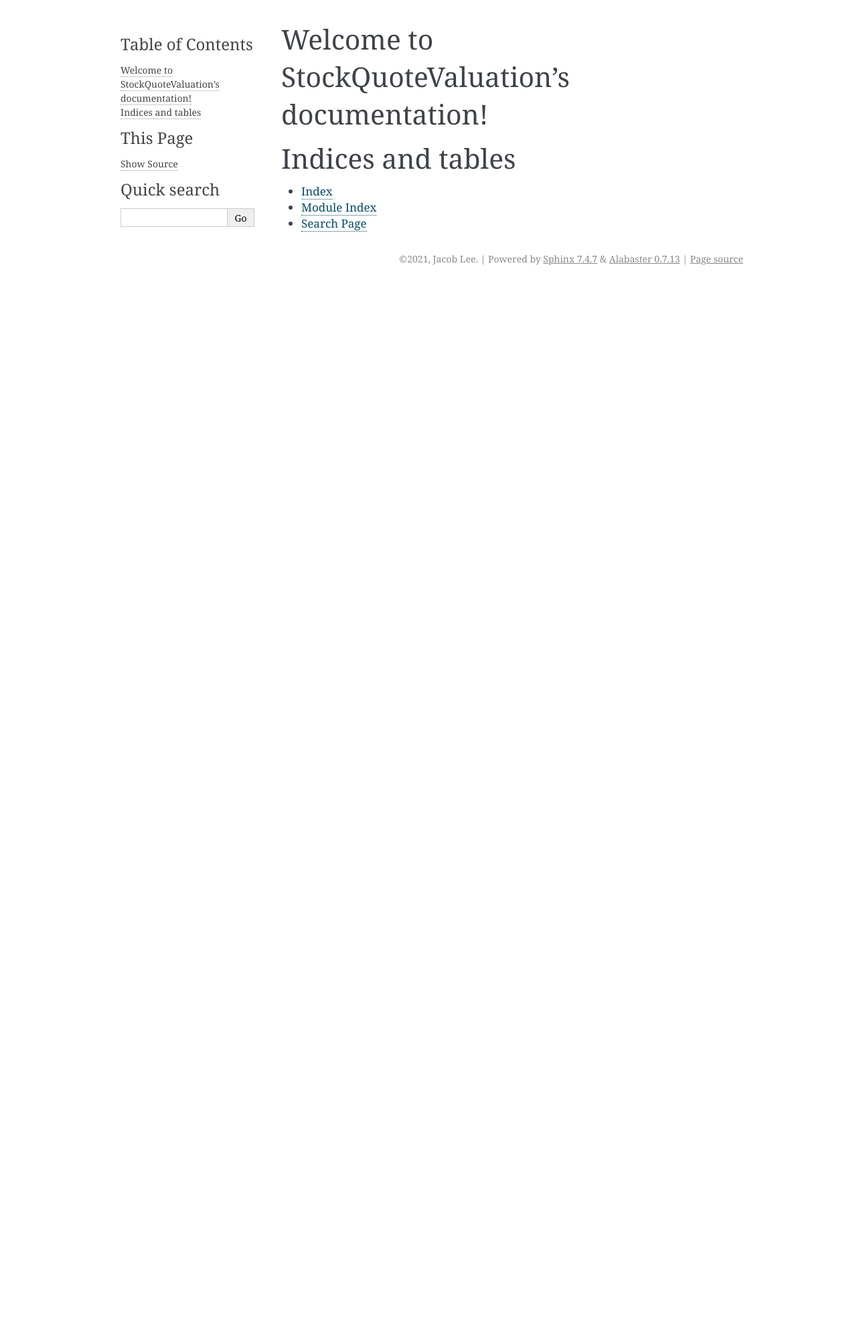
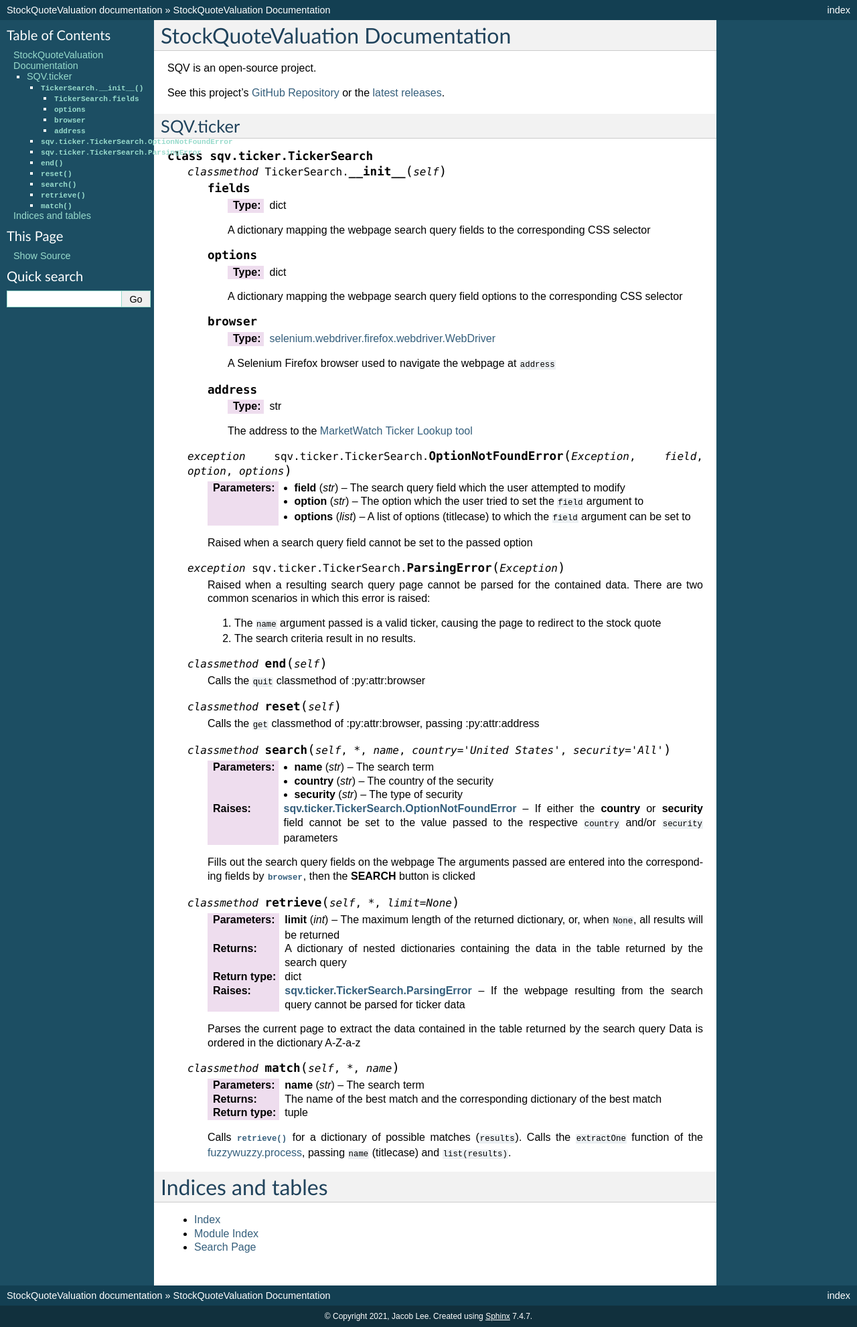
Before and after one commit to JLpython-py/StockQuoteValuation, a Sphinx documentation site: the page built from docs/source/index.rst, in a window 1280 px wide. Shown: the whole page at 67% size. Built offline with Sphinx 7.4.7, drawn with Linux system fonts in a browser that asks for light colours; before the commit the page ends 900 px from its top, so only the background shows below that.

Commit message:
Add documentation for SQV.ticker module

```diff
--- a/docs/source/conf.py
+++ b/docs/source/conf.py
@@ -44,7 +44,7 @@ exclude_patterns = []
 # The theme to use for HTML and HTML Help pages.  See the documentation for
 # a list of builtin themes.
 #
-html_theme = 'alabaster'
+html_theme = 'classic'
 
 # Add any paths that contain custom static files (such as style sheets) here,
 # relative to this directory. They are copied after the builtin static files,
--- a/docs/source/index.rst
+++ b/docs/source/index.rst
@@ -3,17 +3,115 @@
    You can adapt this file completely to your liking, but it should at least
    contain the root `toctree` directive.
 
-Welcome to StockQuoteValuation's documentation!
-===============================================
+###############################################################################
+StockQuoteValuation Documentation
+###############################################################################
 
 .. toctree::
    :maxdepth: 2
    :caption: Contents:
 
+SQV is an open-source project.
+
+See this project's `GitHub Repository`_ or the `latest releases`_.
+
+.. _GitHub Repository: https://github.com/JLpython-py/StockQuoteValuation
+.. _latest releases: https://github.com/JLpython-py/StockQuoteValuation/releases
+
+*******************************************************************************
+SQV.ticker
+*******************************************************************************
+
+.. py:class:: class sqv.ticker.TickerSearch
+
+   .. py:classmethod:: TickerSearch.__init__(self)
+
+      .. py:attribute:: fields
+
+         :type: dict
+
+         A dictionary mapping the webpage search query fields to the corresponding CSS selector
+
+      .. py:attribute:: options
+
+         :type: dict
+
+         A dictionary mapping the webpage search query field options to the corresponding CSS selector
+
+      .. py:attribute:: browser
+
+         :type: `selenium.webdriver.firefox.webdriver.WebDriver`_
+
+         A Selenium Firefox browser used to navigate the webpage at ``address``
+
+      .. py:attribute:: address
+
+         :type: str
+
+         The address to the `MarketWatch Ticker Lookup tool`_
+
+   .. py:exception:: sqv.ticker.TickerSearch.OptionNotFoundError(Exception, field, option, options)
+
+      :param str field: The search query field which the user attempted to modify
+      :param str option: The option which the user tried to set the ``field`` argument to
+      :param list options: A list of options (titlecase) to which the ``field`` argument can be set to
+
+      Raised when a search query field cannot be set to the passed option
+
+   .. py:exception:: sqv.ticker.TickerSearch.ParsingError(Exception)
+
+      Raised when a resulting search query page cannot be parsed for the contained data.
+      There are two common scenarios in which this error is raised:
+
+      #. The ``name`` argument passed is a valid ticker, causing the page to redirect to the stock quote
+      #. The search criteria result in no results.
+
+   .. py:classmethod:: end(self)
+
+      Calls the ``quit`` classmethod of :py:attr:browser
+
+   .. py:classmethod:: reset(self)
+
+      Calls the ``get`` classmethod of :py:attr:browser, passing :py:attr:address
+
+   .. py:classmethod:: search(self, *, name, country="United States", security="All")
+
+      :param str name: The search term
+      :param str country: The country of the security
+      :param str security: The type of security
+      :raises sqv.ticker.TickerSearch.OptionNotFoundError: If either the **country** or **security** field cannot be set to the value passed to the respective ``country`` and/or ``security`` parameters
+
+      Fills out the search query fields on the webpage
+      The arguments passed are entered into the corresponding fields by :py:attr:`browser`, then the **SEARCH** button is clicked
+
+   .. py:classmethod:: retrieve(self, *, limit=None)
+
+      :param int limit: The maximum length of the returned dictionary, or, when ``None``, all results will be returned
+      :return: A dictionary of nested dictionaries containing the data in the table returned by the search query
+      :rtype: dict
+      :raises sqv.ticker.TickerSearch.ParsingError: If the webpage resulting from the search query cannot be parsed for ticker data
+
+      Parses the current page to extract the data contained in the table returned by the search query
+      Data is ordered in the dictionary A-Z-a-z
+
+   .. py:classmethod:: match(self, *, name)
+
+      :param str name: The search term
+      :return: The name of the best match and the corresponding dictionary of the best match
+      :rtype: tuple
+
+      Calls :py:meth:`retrieve` for a dictionary of possible matches (``results``).
+      Calls the ``extractOne`` function of the `fuzzywuzzy.process`_, passing ``name`` (titlecase) and ``list(results)``.
+
+.. _selenium.webdriver.firefox.webdriver.WebDriver: https://selenium-python.readthedocs.io/api.html#webdriver-api
+.. _MarketWatch Ticker Lookup tool: https://www.marketwatch.com/tools/quotes/lookup.asp
+.. _fuzzywuzzy.process: https://pypi.org/project/fuzzywuzzy/
 
 
+###############################################################################
 Indices and tables
-==================
+###############################################################################
+
 
 * :ref:`genindex`
 * :ref:`modindex`
```
Also changed, not shown: 16 other files.
